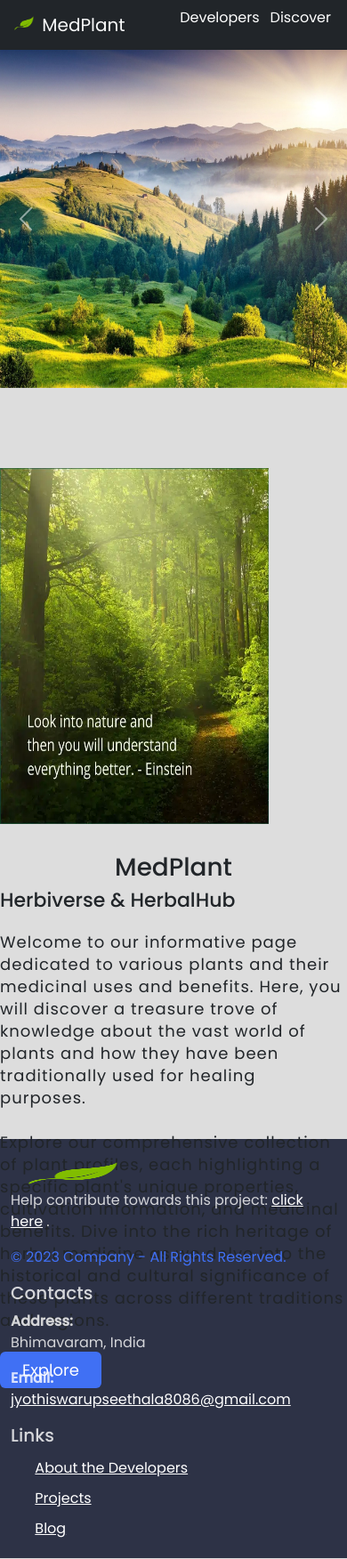
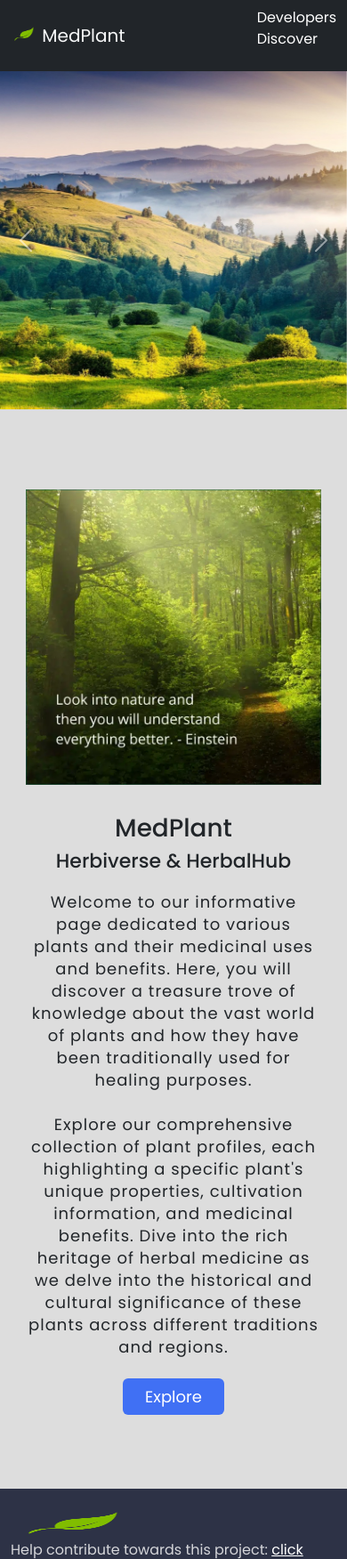
Before and after one commit to swarupe7/MedPlant, a PHP site: page /home.html in a window 390 px wide. Shown: the top 1752 px of the page at 89% size. Run offline with PHP 8.4, Linux system fonts and the light colour scheme.

Commit message:
added responsive css to startpage

```diff
--- a/styles/style.css
+++ b/styles/style.css
@@ -5,17 +5,9 @@
   padding: 0;
   box-sizing: border-box;
   font-family: "Poppins", sans-serif;
-<<<<<<< Updated upstream
-  background-color: rgb(183, 206, 187);
 }
 
 .about-us {
-  height: 100vh;
-=======
-}
-
-.about-us {
->>>>>>> Stashed changes
   width: 100%;
   padding: 90px 0;
   background: #ddd;
@@ -24,11 +16,6 @@
 .pic {
   height: 400px;
   width: 302px;
-<<<<<<< Updated upstream
-  border-radius: 0.5rem;
-}
-
-=======
   margin: 30px;
 }
 
@@ -36,7 +23,6 @@
   object-fit: cover;
 }
 
->>>>>>> Stashed changes
 .about {
   width: 1130px;
   max-width: 85%;
@@ -46,7 +32,6 @@
   justify-content: space-around;
 }
 
-<<<<<<< Updated upstream
 .section1 {
   width: 100%;
   padding: 4rem;
@@ -85,8 +70,6 @@ h2 {
   padding-bottom: 2rem;
 }
 
-=======
->>>>>>> Stashed changes
 .text {
   width: 540px;
 }
@@ -208,18 +191,28 @@ ol {
   visibility: hidden;
   transition: 0.22s ease;
 }
-<<<<<<< Updated upstream
-=======
 
-@media screen and (max-width: 768px) {
+@media (max-width: 768px) {
   .about {
-    width: 100vw;
+    flex-direction: column;
+    text-align: center;
+  }
+
+  .pic {
+    width: 100%;
+    height: auto;
+    margin: 0;
+  }
+
+  .text {
+    width: 100%;
+  }
+
+  .nav-ul {
     flex-direction: column;
   }
 
-  .text {
-    padding: 40px;
-    max-width: 365px;
+  .nav-ul a {
+    padding: 10px 0;
   }
 }
->>>>>>> Stashed changes
```
